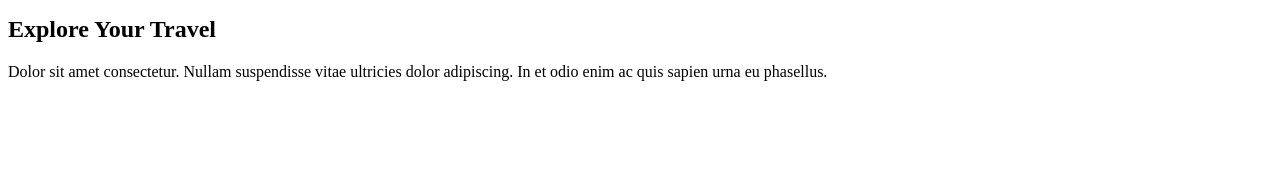
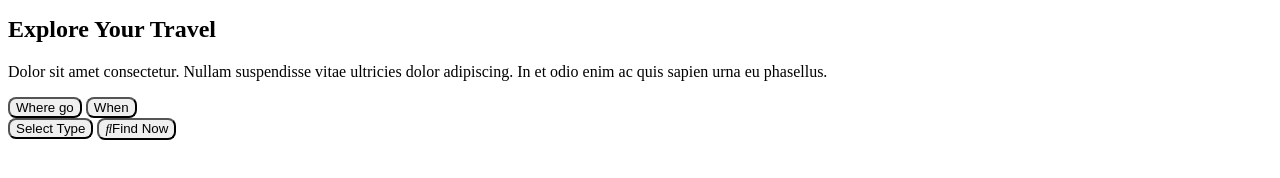
Before and after one commit to subrata4D/a2-b9, a plain HTML site: page index.html in a window 1280 px wide. Shown: the part 126-304 px from the top of the page. Drawn offline with Linux system fonts and the light colour scheme.

Commit message:
finsh my first section

```diff
--- a/index.html
+++ b/index.html
@@ -6,6 +6,7 @@
      <title>Hero Travel</title>
      <link rel="stylesheet" href="styles/meida.css">
      <link rel="stylesheet" href="styles/style.css">
+     <link rel="stylesheet" href="https://cdnjs.cloudflare.com/ajax/libs/font-awesome/6.5.1/css/all.min.css" integrity="sha512-DTOQO9RWCH3ppGqcWaEA1BIZOC6xxalwEsw9c2QQeAIftl+Vegovlnee1c9QX4TctnWMn13TZye+giMm8e2LwA==" crossorigin="anonymous" referrerpolicy="no-referrer" />
 </head>
 <body>
      <header class="">
@@ -33,6 +34,14 @@
                <div class="text-container">
                    <h1>Explore Your Travel</h1>
                    <p>Dolor sit amet consectetur. Nullam suspendisse vitae ultricies dolor adipiscing. In et odio enim ac quis sapien urna eu phasellus.</p>
+                   <div class="text-button">
+                   <button>Where go</button>
+                   <button>When</button>
+
+                   <button>Select Type</button>
+
+                   <button><i class="fa-light fa-magnifying-glass"></i>Find Now</button>
+               </div>
                </div>
 
           </section>
--- a/styles/style.css
+++ b/styles/style.css
@@ -76,3 +76,12 @@
  .items-container .home{
      color:#FF5400;
 }
+.text-button{
+     width: 174px;
+     height: 52px;
+}
+.text-button button{
+
+     border-radius: 8px;
+
+}
```
Also changed, not shown: Images/down.ico (added), Images/search.ico (added).
